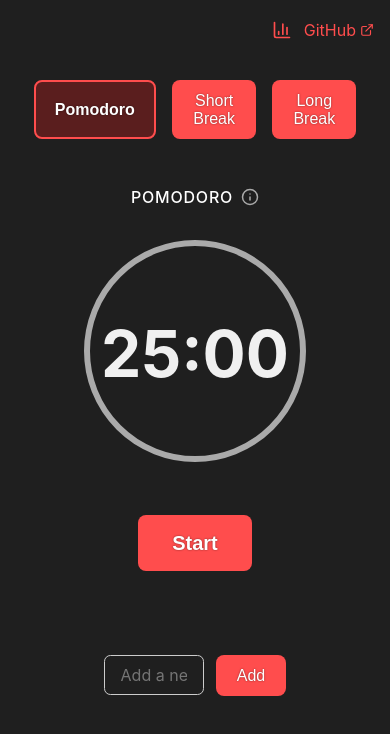
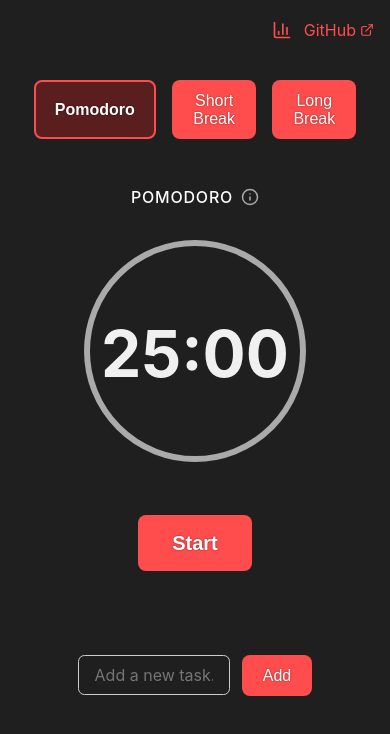
Before and after one commit to yansudeansu/pomodoro, a React (Vite) app: page / in a window 390 px wide. Shown: the top 734 px of the page. Built offline with nearby package versions, Linux system fonts and the light colour scheme.

Commit message:
chore: make ui more mobile friendly

```diff
--- a/src/components/atoms/Input/Input.module.css
+++ b/src/components/atoms/Input/Input.module.css
@@ -44,7 +44,7 @@
 }
 
 @media (max-width: 400px) {
-  .input {
+  input.borderless {
     max-width: 100px;
   }
 }
--- a/src/components/molecules/TaskList/TaskList.tsx
+++ b/src/components/molecules/TaskList/TaskList.tsx
@@ -163,6 +163,15 @@ export const TaskList: React.FC<TaskListProps> = ({ onDeleteTask }) => {
                 </div>
 
                 <div className={styles.pomodoroWrapper}>
+                  {task.pomodoros > 1 && (
+                    <IconButton
+                      icon="remove"
+                      label="Remove pomodoro"
+                      size="small"
+                      variant="danger"
+                      onClick={() => removePomodoro(task.id)}
+                    />
+                  )}
                   <div className={styles.pomodoroIcons}>
                     {[...Array(task.pomodoros)].map((_, i) => {
                       const Icon =
@@ -172,15 +181,6 @@ export const TaskList: React.FC<TaskListProps> = ({ onDeleteTask }) => {
                       return <Icon key={i} size={16} />;
                     })}
                   </div>
-                  {task.pomodoros > 1 && (
-                    <IconButton
-                      icon="remove"
-                      label="Remove pomodoro"
-                      size="small"
-                      variant="danger"
-                      onClick={() => removePomodoro(task.id)}
-                    />
-                  )}
                   {task.pomodoros < 4 && (
                     <IconButton
                       icon="add"
```
